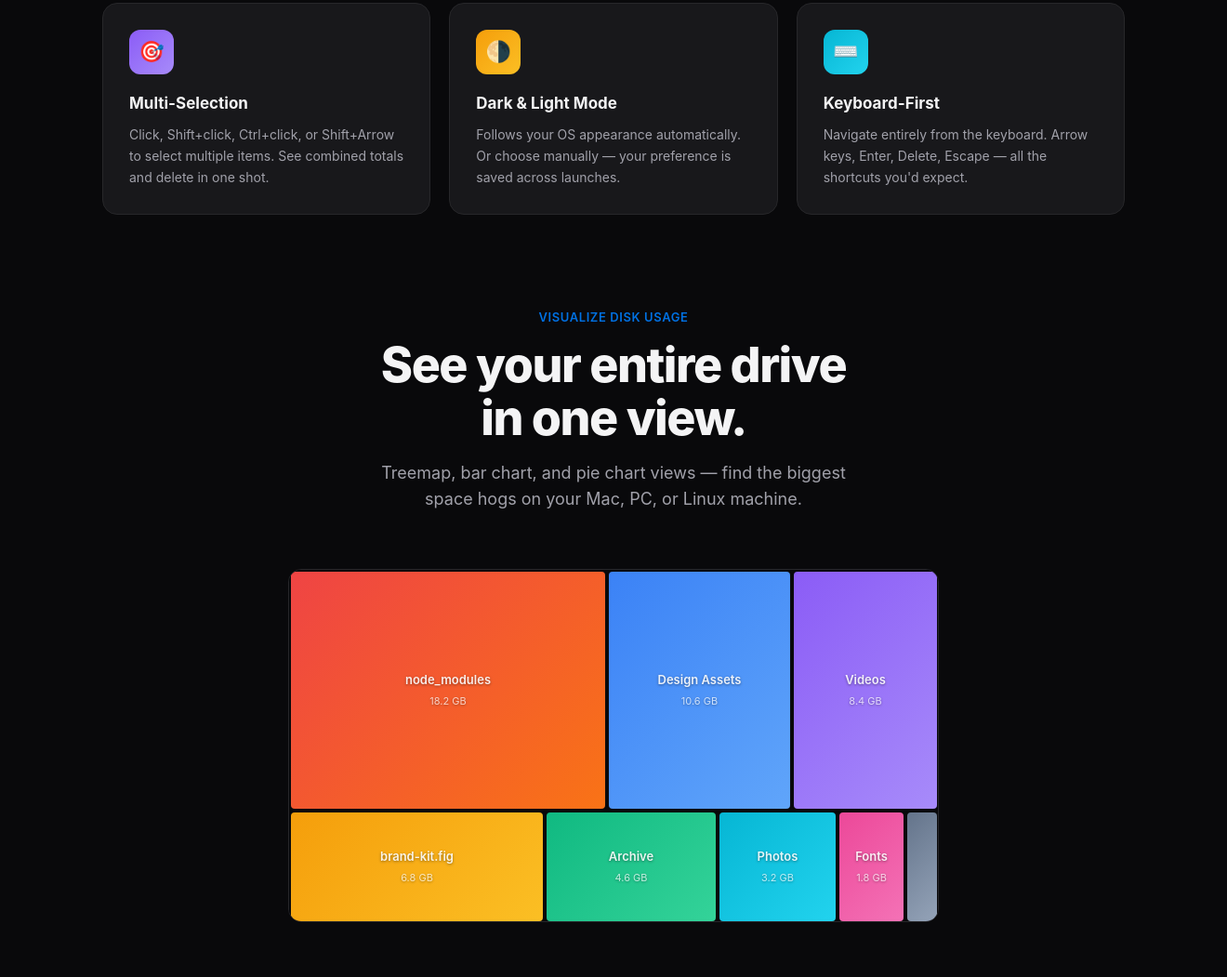
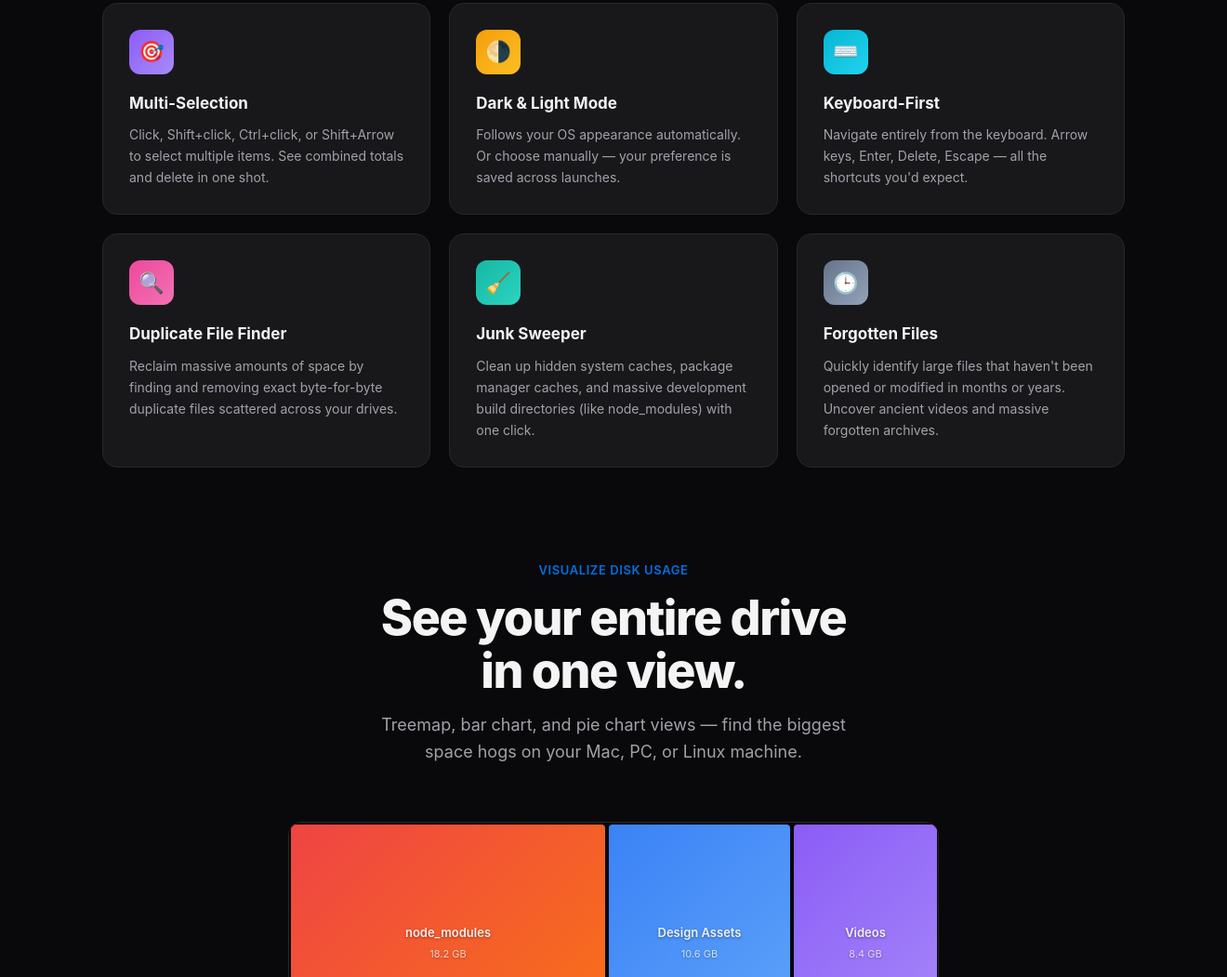
Before and after one commit to mhkasif/DiskPilot, an Electron app: page docs/index.html in a window 1320 px wide. Shown: the part 2099-3150 px from the top of the page at 93% size. Drawn offline with Linux system fonts and the light colour scheme.

Commit message:
docs: add new tools to website features grid

```diff
--- a/docs/index.html
+++ b/docs/index.html
@@ -746,6 +746,21 @@
         <h3>Keyboard-First</h3>
         <p>Navigate entirely from the keyboard. Arrow keys, Enter, Delete, Escape — all the shortcuts you'd expect.</p>
       </div>
+      <div class="feature-card reveal" style="animation-delay:.48s">
+        <div class="feature-icon" style="background:linear-gradient(135deg,#ec4899,#f472b6)">🔍</div>
+        <h3>Duplicate File Finder</h3>
+        <p>Reclaim massive amounts of space by finding and removing exact byte-for-byte duplicate files scattered across your drives.</p>
+      </div>
+      <div class="feature-card reveal" style="animation-delay:.56s">
+        <div class="feature-icon" style="background:linear-gradient(135deg,#14b8a6,#2dd4bf)">🧹</div>
+        <h3>Junk Sweeper</h3>
+        <p>Clean up hidden system caches, package manager caches, and massive development build directories (like node_modules) with one click.</p>
+      </div>
+      <div class="feature-card reveal" style="animation-delay:.64s">
+        <div class="feature-icon" style="background:linear-gradient(135deg,#64748b,#94a3b8)">🕒</div>
+        <h3>Forgotten Files</h3>
+        <p>Quickly identify large files that haven't been opened or modified in months or years. Uncover ancient videos and massive forgotten archives.</p>
+      </div>
     </div>
   </div>
 </section>
```
